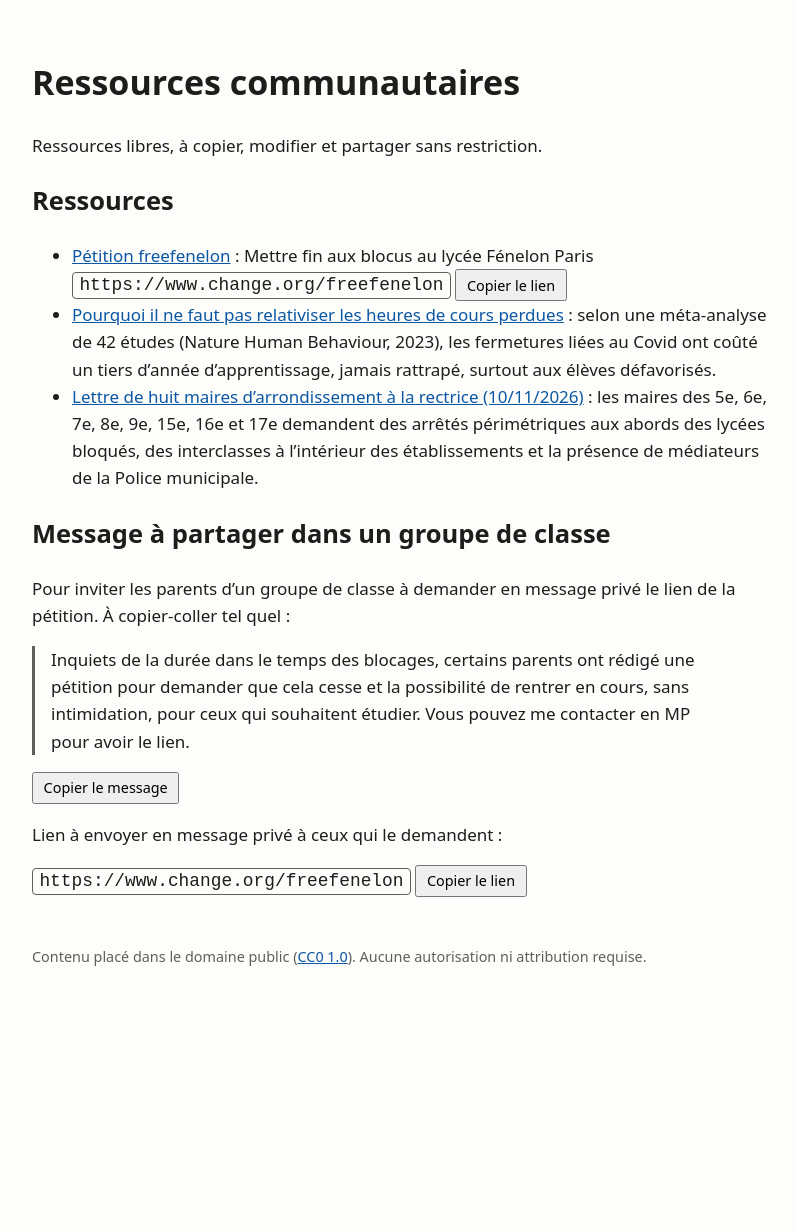
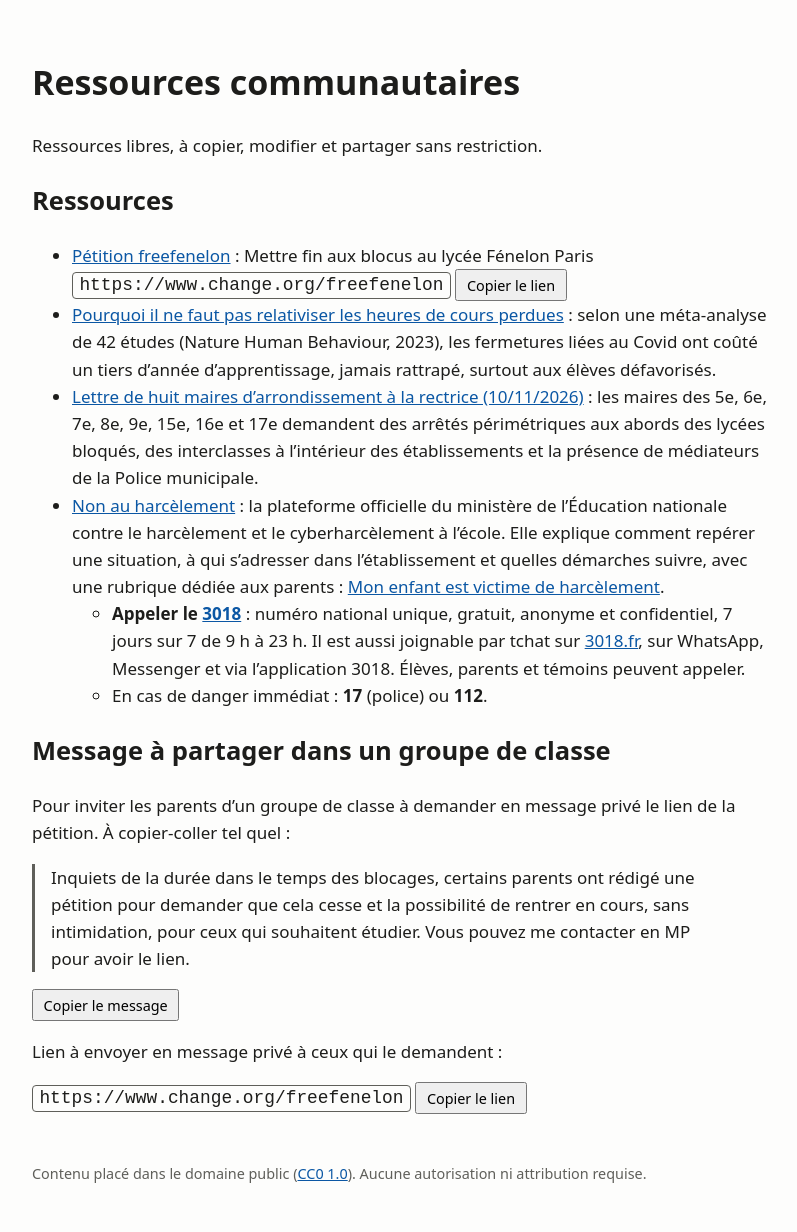
Before and after one commit to 4nf8hvwvry-collab/freefenelon, a Jekyll site: the page built from site/index.md, in a window 1280 px wide. Shown: the whole page, without its empty margins (240-1037 px from the left). Built offline with Jekyll 4.4.1, drawn with Linux system fonts in a browser that asks for light colours; our own code applies the rules of GitHub Pages for plain Markdown files; before the commit the page ends 1014 px from its top, so only the background shows below that.

Commit message:
Accueil : plateforme Non au harcèlement et 3018
Co-Authored-By: Claude Opus 5.5 <noreply@anthropic.com>

```diff
--- a/site/index.md
+++ b/site/index.md
@@ -12,6 +12,9 @@ Ressources libres, à copier, modifier et partager sans restriction.
   <span class="copie"><code id="url-petition">https://www.change.org/freefenelon</code> <button type="button" data-copie="url-petition">Copier le lien</button></span>
 - [Pourquoi il ne faut pas relativiser les heures de cours perdues](heures-de-cours-perdues.html) : selon une méta-analyse de 42 études (Nature Human Behaviour, 2023), les fermetures liées au Covid ont coûté un tiers d'année d'apprentissage, jamais rattrapé, surtout aux élèves défavorisés.
 - [Lettre de huit maires d'arrondissement à la rectrice (10/11/2026)](lettre-maires-rectrice-2026-11-10.html) : les maires des 5e, 6e, 7e, 8e, 9e, 15e, 16e et 17e demandent des arrêtés périmétriques aux abords des lycées bloqués, des interclasses à l'intérieur des établissements et la présence de médiateurs de la Police municipale.
+- [Non au harcèlement](https://www.education.gouv.fr/non-au-harcelement) : la plateforme officielle du ministère de l'Éducation nationale contre le harcèlement et le cyberharcèlement à l'école. Elle explique comment repérer une situation, à qui s'adresser dans l'établissement et quelles démarches suivre, avec une rubrique dédiée aux parents : [Mon enfant est victime de harcèlement](https://www.education.gouv.fr/non-au-harcelement/mon-enfant-est-victime-de-harcelement-323014).
+  - **Appeler le [3018](tel:3018)** : numéro national unique, gratuit, anonyme et confidentiel, 7 jours sur 7 de 9 h à 23 h. Il est aussi joignable par tchat sur [3018.fr](https://www.3018.fr), sur WhatsApp, Messenger et via l'application 3018. Élèves, parents et témoins peuvent appeler.
+  - En cas de danger immédiat : **17** (police) ou **112**.
 
 ## Message à partager dans un groupe de classe
 
```
